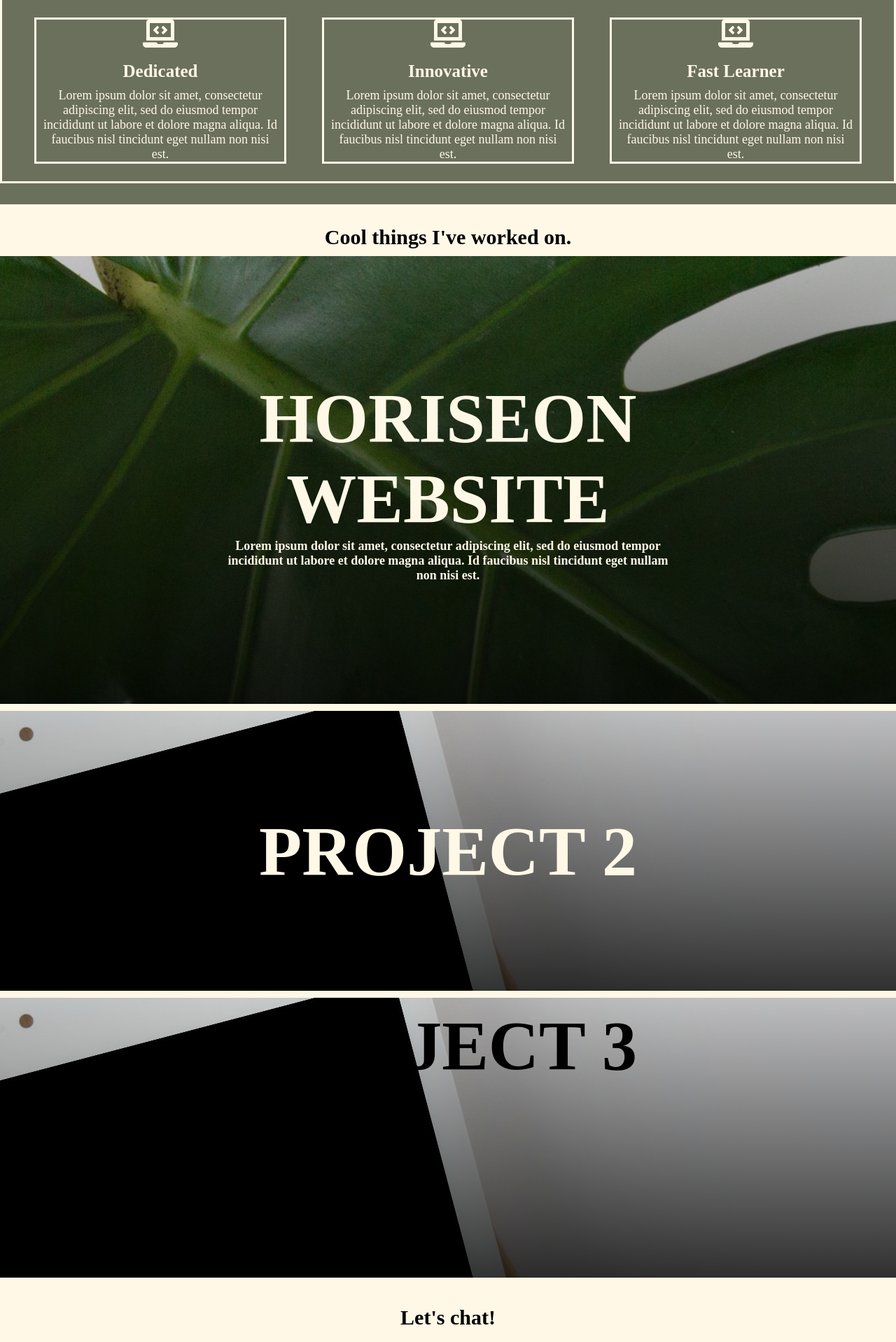
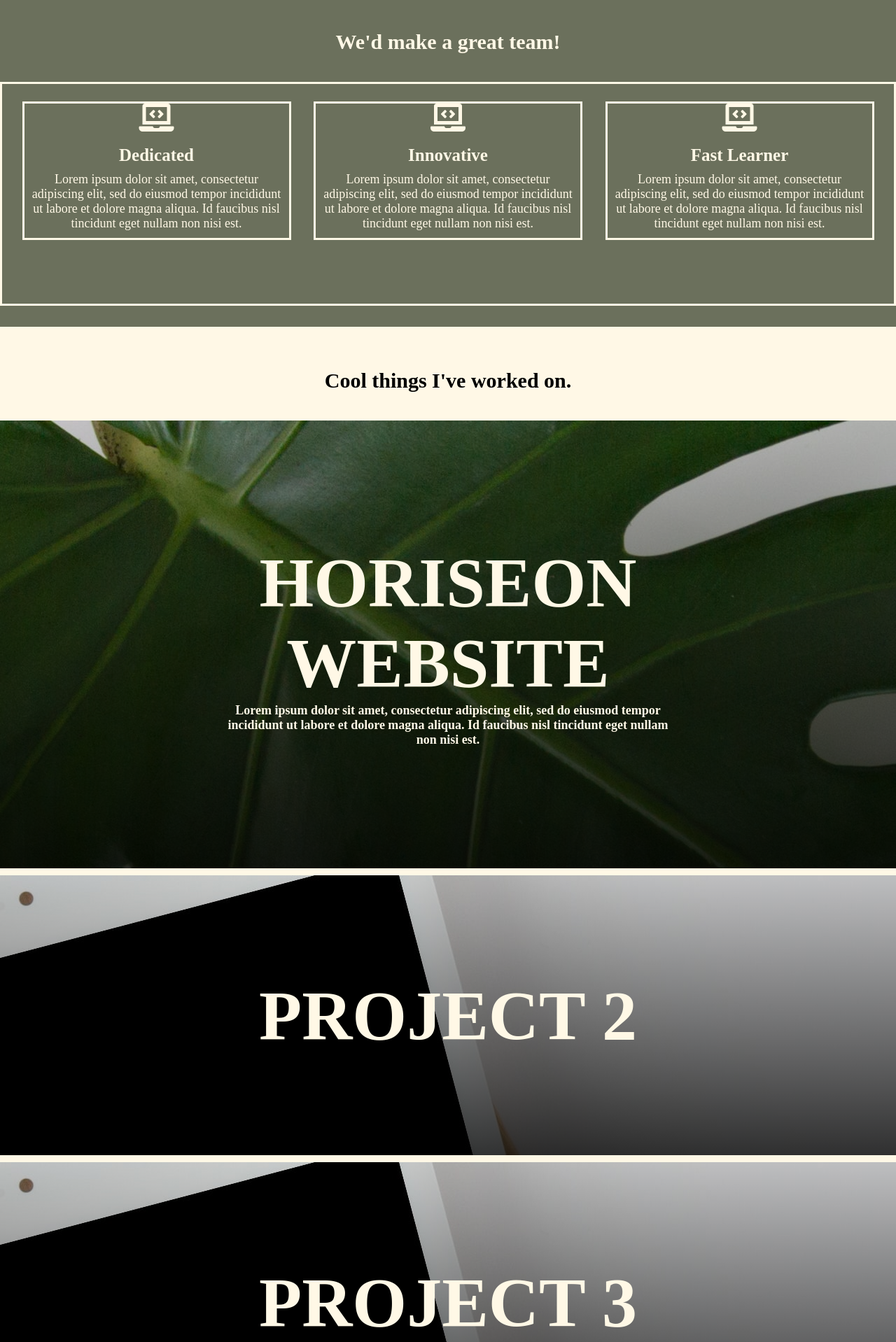
Before and after one commit to dominikacookies/personal_portfolio, a plain HTML site: page index.html in a window 1280 px wide. Shown: the part 882-2800 px from the top of the page at 70% size. Drawn offline with Linux system fonts and the light colour scheme.

Commit message:
removed flexbox from usp section and replaced with display inline function. still not working

```diff
--- a/assets/css/style.css
+++ b/assets/css/style.css
@@ -27,7 +27,7 @@
   font-family: Impact, Haettenschweiler, 'Arial Narrow Bold', sans-serif;
   letter-spacing: 0.15rem;
   background-color: var(--dark);
-  opacity: 0.90;
+  opacity: 0.96;
   color: var(--light);
   display: flex;
   justify-content: space-between;
@@ -76,8 +76,8 @@
 }
 
 h1 {
-  font-size: 30px;
-  padding: 10px;
+  font-size: 3rem;
+  padding: 4rem;
 }
 
 h2 {
@@ -152,30 +152,37 @@
   color: var(--light);
 }
 
-.usp__div {
-  display: flex;
-  flex-wrap: wrap;
-  justify-content: space-evenly;
-  align-content: center;
+/* will center alignment once responsiveness fixed*/
+.usp__container {
   border: solid;
   padding: 10px;
+  min-height: 40vh;
 }
 
+/* unless width it specified the articles don't appear next to eachother on desktop when using a flexbox*/
 .usp__article {
-  width: 360px;
+  display: inline-block;
   border: solid;
   margin: 15px;
+  width: 30vw;
+}
 
+@media screen and (max-width: 765px) {
+  .usp__article {
+      width: 90vw;
+      display: block;
+  }
 }
 
 .usp h2 {
-  padding-top: 20px;
+  padding-top: 2rem;
 }
 
 .usp .information {
-  padding: 10px;
-  padding-bottom: 0px;
+  padding: 1rem;
+  padding-bottom: 1rem;
 }
+
 /* These are styles for the portfolio section*/
 
 #portfolio {
@@ -231,12 +238,27 @@
 }
 
 .project3 {
-  background-image:  linear-gradient(
+  background-image: linear-gradient(
       to bottom,
      rgb(0,0,0,0.2),
      rgb(0,0,0,0.8)
      ),
-  url("../images/placeholder1.jpg");
+    url("../images/placeholder1.jpg");
   background-position: center;
   height: 50vh;
+  position: relative;
+  margin-top: 1rem;
+  margin-bottom: 1rem;
 }
+
+.project3__div {
+  color: var(--light);
+  position: absolute;
+  top: 50%;
+  left: 50%;
+  transform: translate(-50%,-50%);
+}
+
+#contact .large-text2 {
+  padding-bottom: 10rem;
+}
--- a/index.html
+++ b/index.html
@@ -58,7 +58,7 @@
         <h1>
           We'd make a great team!
         </h1>
-        <div class="usp__div">
+        <div class="usp__container">
           <article class="usp__article">
             <i class="fas fa-laptop-code fa-4x"></i>
             <h2>
@@ -112,12 +112,13 @@
           </div>
         </article>
         <article class="project3">
-          <img> <!— as background, probs needs to go into css —>
-          <h2 class="large-text1">
-            PROJECT 3
-          </h2>
+          <div class="project3__div">
+            <h2 class="large-text1">
+              PROJECT 3
+            </h2>
+          </div>
         </article>
-      </section>
+
 
       <!— This is the contact section —>
       <section id="contact">
```
Also changed, not shown: 1 other file.
